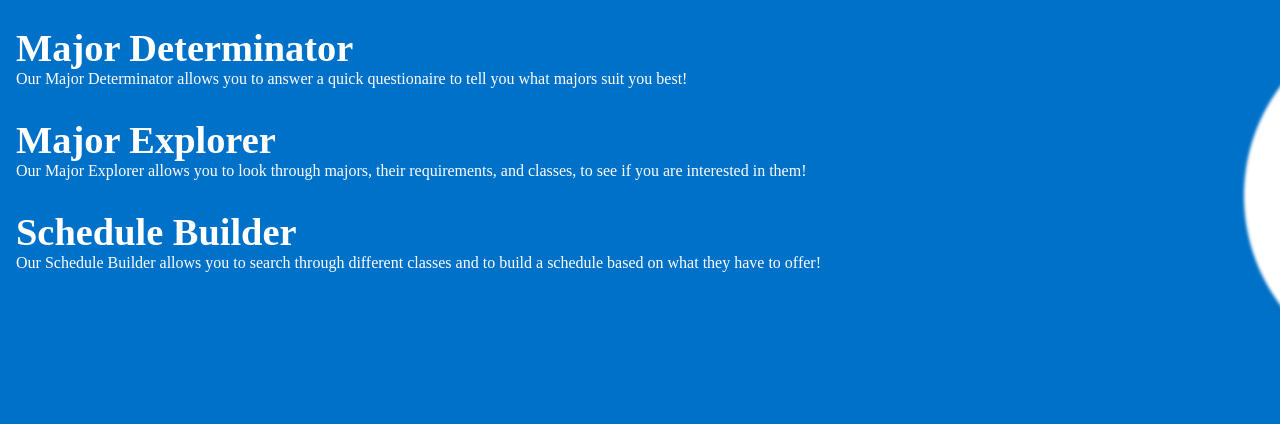
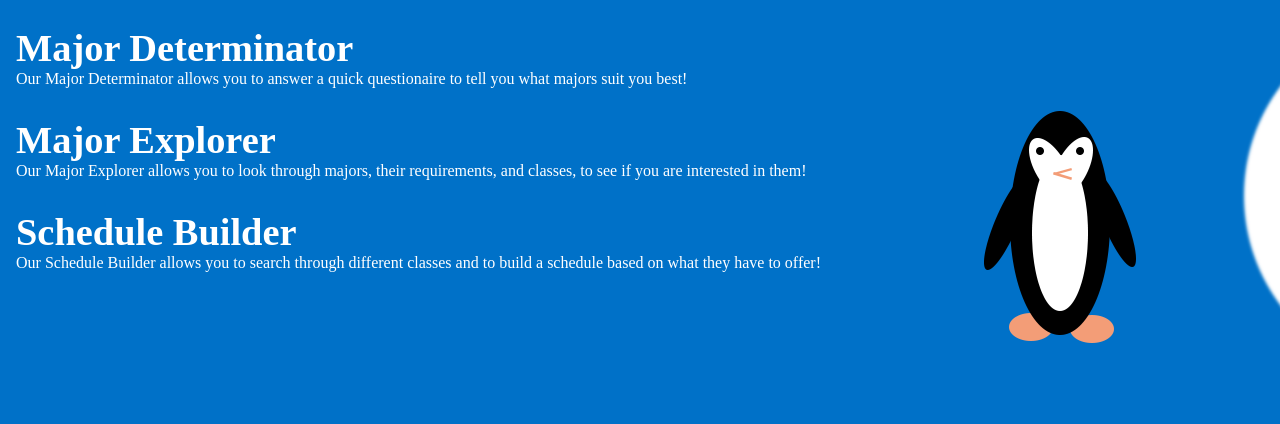
Before and after one commit to FRL200/Frosty_Penguins, a React (Create React App) app: page / in a window 1280 px wide. Shown: the part 221-645 px from the top of the page. Built offline with nearby package versions, Linux system fonts and the light colour scheme.

Commit message:
Added Penguin Image to home page!

```diff
--- a/package.json
+++ b/package.json
@@ -15,6 +15,7 @@
     "apollo-link-http": "^1.5.17",
     "react": "^17.0.2",
     "react-dom": "^17.0.2",
+    "react-image-file-resizer": "^0.4.7",
     "react-scripts": "5.0.0",
     "semantic-ui-css": "^2.4.1",
     "semantic-ui-react": "^2.1.2",
--- a/src/pages/Home.js
+++ b/src/pages/Home.js
@@ -1,6 +1,6 @@
 import { React } from 'react';
-import './styling/Home.css'
-
+import photoStyle from './styling/Home.css'
+import penguinImage from './PageImages/PenguinImage.png';
 
 
 //This page sets up the home page for a user to navigate to
@@ -42,7 +42,9 @@ const Home = () => {
 
             </div>
 
-
+            <div className="photoStyle">
+                <img src={penguinImage} alt="PenguinPhoto" />
+            </div>
 
             <div style={{
                 alignItems: "center",
@@ -53,10 +55,12 @@ const Home = () => {
             }}>
 
 
-            <p>Our Major Determinator allows you to answer a quick questionaire to tell you what majors suit you best!</p>
+                <p>Our Major Determinator allows you to answer a quick questionaire to tell you what majors suit you best!</p>
+
+
+
 
             </div>
-
 
 
 
@@ -84,6 +88,7 @@ const Home = () => {
 
 
             </div>
+
 
 
             <div style={{
--- a/src/pages/styling/Home.css
+++ b/src/pages/styling/Home.css
@@ -1,4 +1,8 @@
 .Custom-Home{
     font-size: 40px;
+}
 
+.photoStyle {
+    padding-left: 70vw;
+    position: absolute;
 }
```
Also changed, not shown: src/pages/PageImages/PenguinImage.png (added), 1 other file (tests, documents, lock files or other folders).
